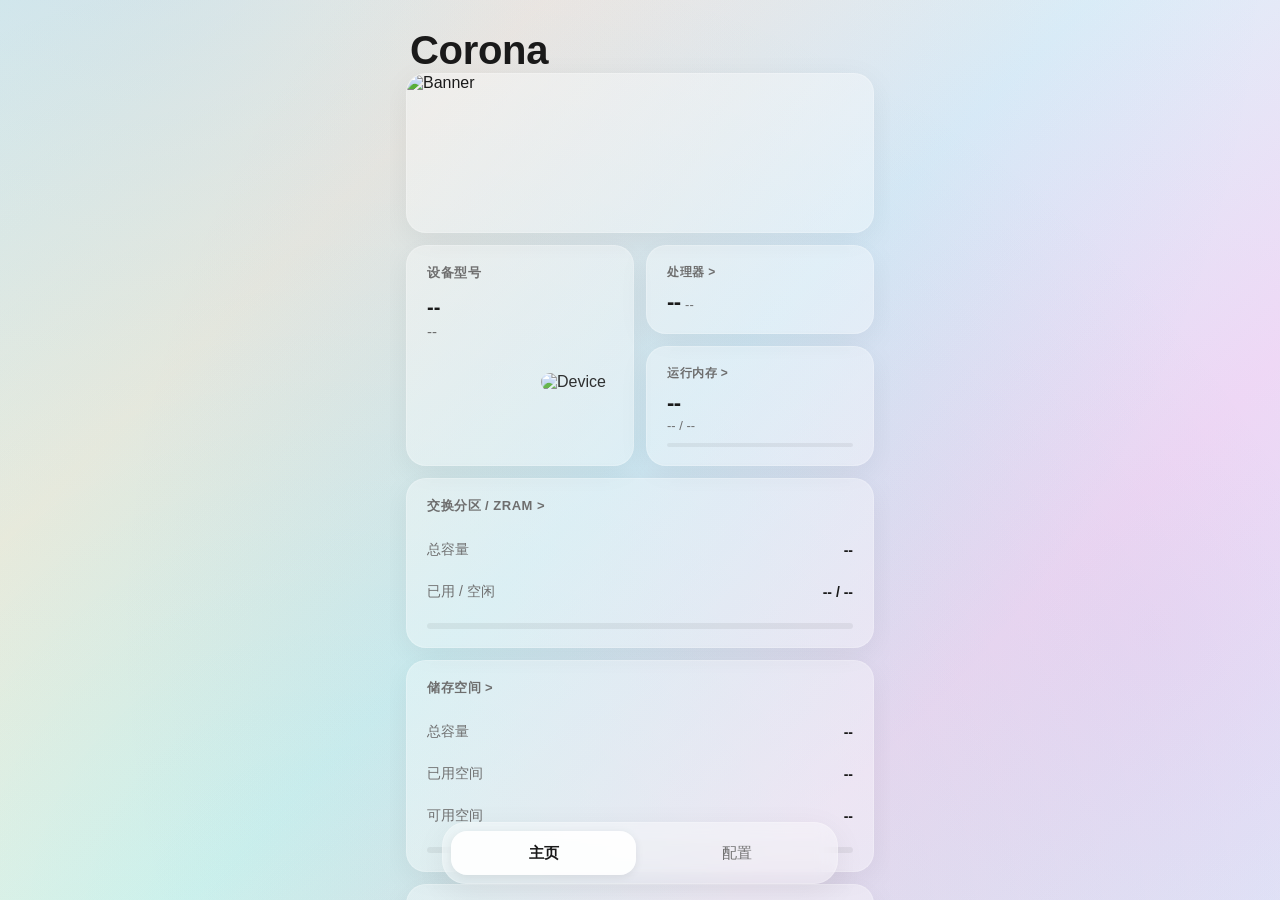
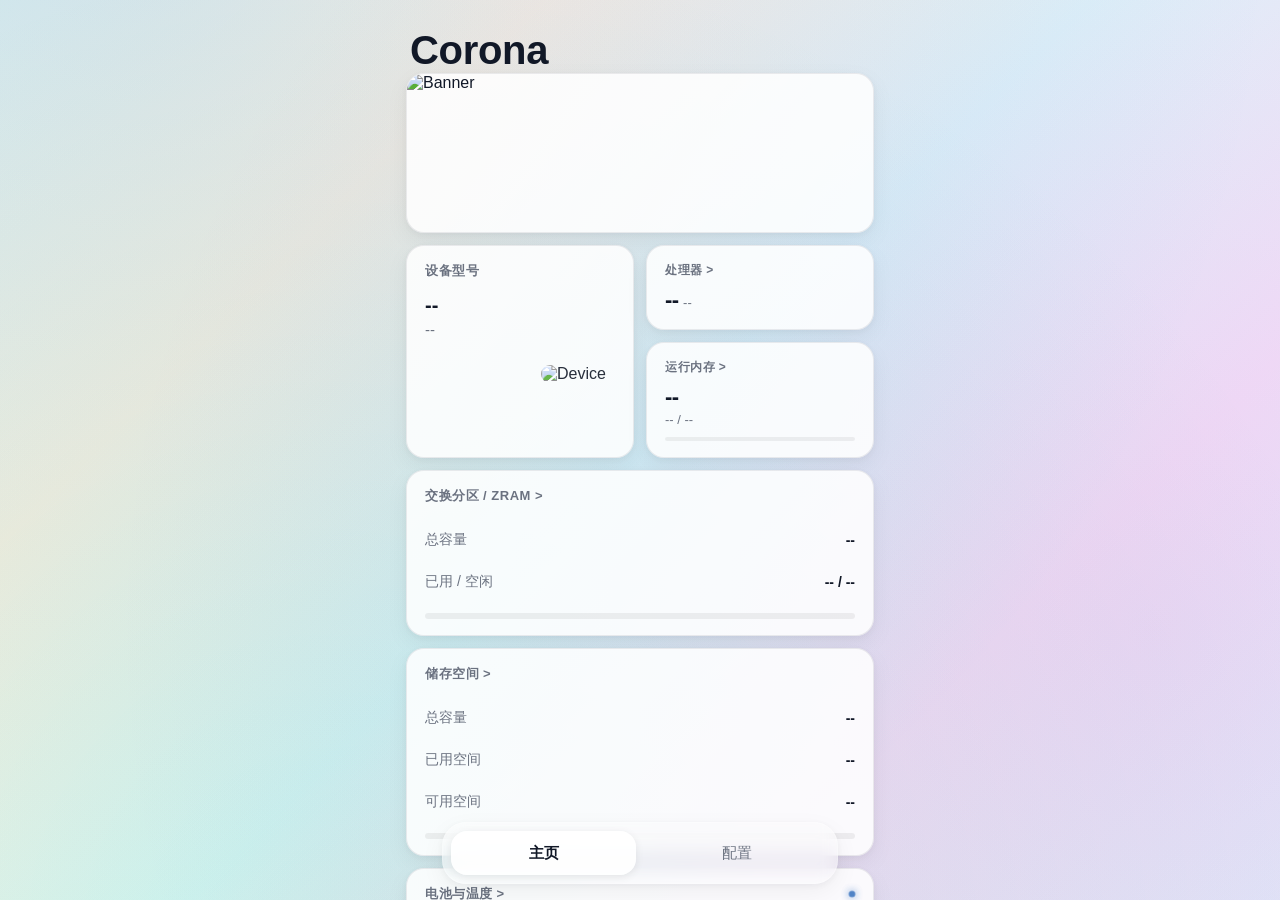

统一模块卡片按钮与控件视觉语言

--- a/webroot/style.css
+++ b/webroot/style.css
@@ -1,29 +1,30 @@
 :root {
-    --bg-color: #F0F4F8;
-    --glass-surface: rgba(255, 255, 255, 0.45);
-    --glass-surface-strong: rgba(255, 255, 255, 0.55);
-    --glass-border: rgba(255, 255, 255, 0.25);
-    --glass-shadow: 0 8px 32px rgba(0, 0, 0, 0.06);
-    --glass-shadow-lg: 0 25px 50px -12px rgba(0, 0, 0, 0.25);
+    --bg-color: #F3F5F8;
+    --glass-surface: rgba(255, 255, 255, 0.86);
+    --glass-surface-strong: rgba(255, 255, 255, 0.94);
+    --glass-border: rgba(15, 23, 42, 0.08);
+    --glass-shadow: 0 2px 8px rgba(15, 23, 42, 0.05), 0 8px 24px rgba(15, 23, 42, 0.05);
+    --glass-shadow-lg: 0 8px 28px rgba(15, 23, 42, 0.10);
     --hue: 214;
     --primary: hsl(var(--hue), 82%, 50%);
-    --primary-dim: hsla(var(--hue), 82%, 50%, 0.18);
-    --primary-light: hsla(var(--hue), 82%, 50%, 0.12);
+    --primary-dim: hsla(var(--hue), 82%, 50%, 0.14);
+    --primary-light: hsla(var(--hue), 82%, 50%, 0.09);
     --accent: hsl(var(--hue), 70%, 42%);
     --on-primary: #ffffff;
-    --card-bg: #ffffff;
-    --warning: #FF9800;
-    --danger: #F44336;
-    --text-main: #1A1A1A;
-    --text-sub: #6E6E6E;
-    --text-dim: #A0A0A0;
-    --radius-card: 20px;
-    --radius-pill: 50px;
+    --card-bg: var(--glass-surface);
+    --warning: #F59E0B;
+    --danger: #EF4444;
+    --text-main: #111827;
+    --text-sub: #6B7280;
+    --text-dim: #9CA3AF;
+    --radius-card: 18px;
+    --radius-ctl: 14px;
+    --radius-pill: 999px;
     --nav-height: 56px;
-    --motion-ease: cubic-bezier(0.22, 0.78, 0.18, 1);
-    --motion-fast: 0.28s;
-    --motion-base: 0.45s;
-    --motion-slow: 0.59s;
+    --motion-ease: cubic-bezier(0.2, 0.8, 0.2, 1);
+    --motion-fast: 0.22s;
+    --motion-base: 0.36s;
+    --motion-slow: 0.5s;
     --module-font: "OPPOSans", "OnePlus Sans", "MiSans", "HarmonyOS Sans SC", "Noto Sans SC", "PingFang SC", "Source Han Sans SC", sans-serif;
 }
 
@@ -46,26 +47,42 @@ html {
 }
 body {
     --primary: hsl(var(--hue), 82%, 50%);
-    --primary-dim: hsla(var(--hue), 82%, 50%, 0.18);
-    --primary-light: hsla(var(--hue), 82%, 50%, 0.12);
+    --primary-dim: hsla(var(--hue), 82%, 50%, 0.14);
+    --primary-light: hsla(var(--hue), 82%, 50%, 0.09);
     --accent: hsl(var(--hue), 70%, 42%);
     --on-primary: #ffffff;
-    --card-bg: #ffffff;
+    --card-bg: var(--glass-surface);
 }
 body.theme-dark {
+    --bg-color: #101217;
+    --glass-surface: rgba(30, 33, 40, 0.92);
+    --glass-surface-strong: rgba(38, 42, 52, 0.96);
+    --glass-border: rgba(255, 255, 255, 0.08);
+    --glass-shadow: 0 2px 10px rgba(0, 0, 0, 0.28);
+    --glass-shadow-lg: 0 12px 32px rgba(0, 0, 0, 0.36);
     --primary: hsl(var(--hue), 78%, 62%);
-    --primary-dim: hsla(var(--hue), 78%, 62%, 0.22);
-    --primary-light: hsla(var(--hue), 78%, 62%, 0.14);
+    --primary-dim: hsla(var(--hue), 78%, 62%, 0.18);
+    --primary-light: hsla(var(--hue), 78%, 62%, 0.12);
     --accent: hsl(var(--hue), 70%, 58%);
-    --card-bg: #1e1e22;
+    --card-bg: var(--glass-surface);
+    --text-main: #F3F4F6;
+    --text-sub: #9CA3AF;
+    --text-dim: #6B7280;
 }
 body.theme-gold {
-    /* gold surfaces elsewhere; primary follows hue with solid tones */
+    --bg-color: #F4EEE2;
+    --glass-surface: rgba(251, 247, 240, 0.94);
+    --glass-surface-strong: rgba(252, 248, 241, 0.98);
+    --glass-border: rgba(109, 85, 51, 0.12);
+    --glass-shadow: 0 2px 10px rgba(71, 53, 28, 0.06);
     --primary: hsl(var(--hue), 58%, 42%);
-    --primary-dim: hsla(var(--hue), 58%, 42%, 0.18);
-    --primary-light: hsla(var(--hue), 58%, 42%, 0.12);
+    --primary-dim: hsla(var(--hue), 58%, 42%, 0.14);
+    --primary-light: hsla(var(--hue), 58%, 42%, 0.09);
     --accent: hsl(var(--hue), 52%, 38%);
-    --card-bg: #F8F3EA;
+    --card-bg: var(--glass-surface);
+    --text-main: #241A11;
+    --text-sub: #66523D;
+    --text-dim: #9A8262;
 }
 
 /* Soft theme / color transition - minimal */
@@ -671,15 +688,15 @@ body.monet-decoration .bg-decoration::before {
 }
 
 .card {
-    background: rgba(255, 255, 255, 0.35);
-    backdrop-filter: blur(10px);
-    -webkit-backdrop-filter: blur(10px);
-    border: 1px solid rgba(255, 255, 255, 0.2);
+    background: var(--glass-surface);
+    backdrop-filter: blur(14px);
+    -webkit-backdrop-filter: blur(14px);
+    border: 1px solid var(--glass-border);
     border-radius: var(--radius-card);
-    padding: 18px 20px;
+    padding: 16px 18px;
     margin-bottom: 12px;
     box-shadow: var(--glass-shadow);
-    transition: transform 0.28s var(--motion-ease), box-shadow 0.28s ease, opacity 0.28s ease, filter 0.28s ease;
+    transition: transform var(--motion-fast) var(--motion-ease), box-shadow var(--motion-fast) ease, opacity var(--motion-fast) ease;
 }
 
 .card:active {
@@ -751,10 +768,10 @@ body.monet-decoration .bg-decoration::before {
     border-radius: var(--radius-card);
     margin-bottom: 12px;
     overflow: hidden;
-    background: rgba(255, 255, 255, 0.35);
-    backdrop-filter: blur(10px);
-    -webkit-backdrop-filter: blur(10px);
-    border: 1px solid rgba(255, 255, 255, 0.2);
+    background: var(--glass-surface);
+    backdrop-filter: blur(14px);
+    -webkit-backdrop-filter: blur(14px);
+    border: 1px solid var(--glass-border);
     box-shadow: var(--glass-shadow);
     cursor: grab;
     transition: transform 0.15s ease-out;
